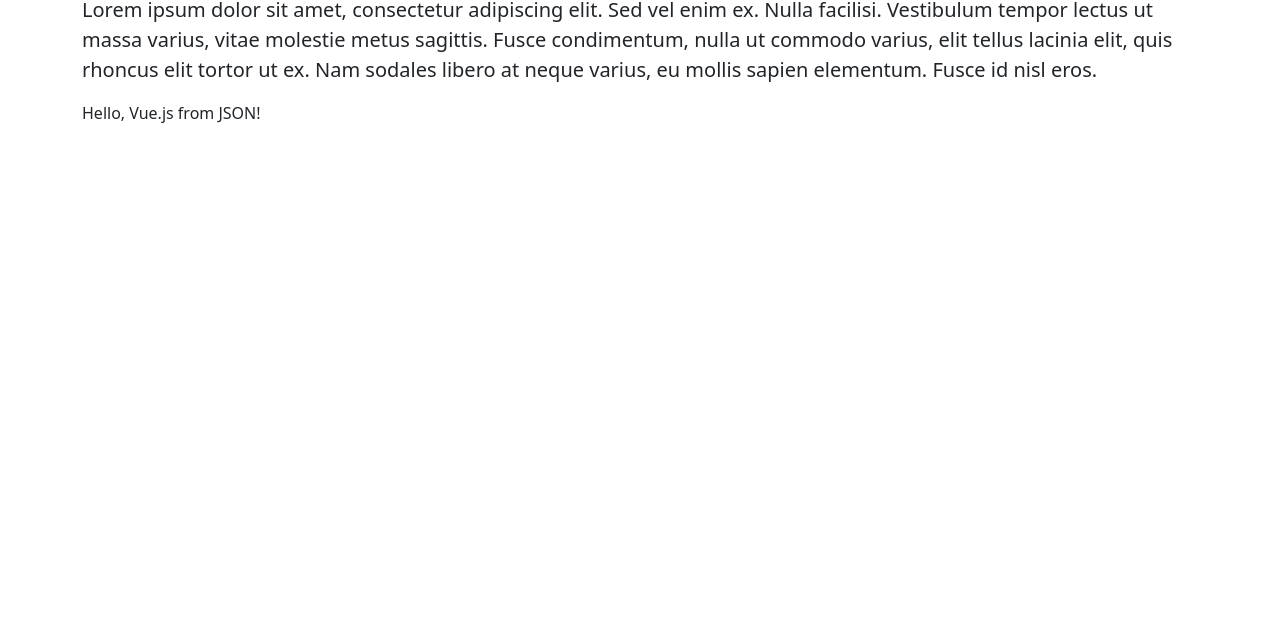
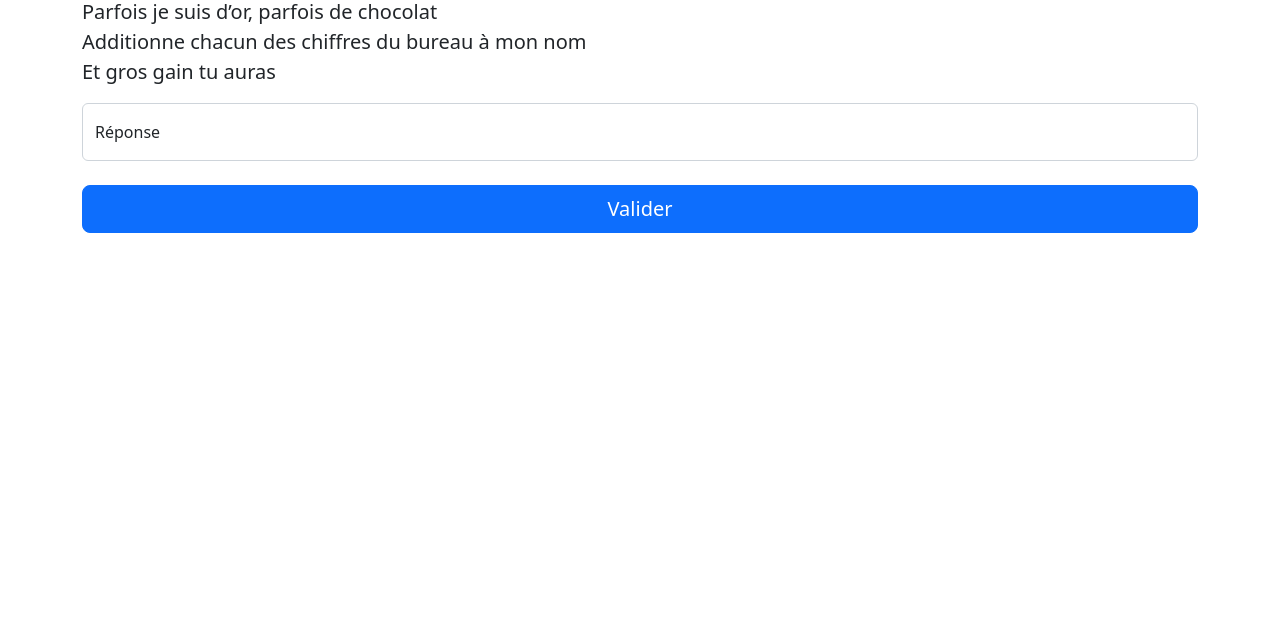
Before and after one commit to jproject-fr/photomontage, a website: page index.html in a window 1280 px wide. Shown: the part 165-800 px from the top of the page. Drawn offline with nearby package versions, Linux system fonts and the light colour scheme.

Commit message:
Add logic for questions

```diff
--- a/data/1.json
+++ b/data/1.json
@@ -1,3 +1,12 @@
 {
-  "message": "Hello, Vue.js from JSON!"
+  "items": [
+    {
+      "question": "Parfois je suis d’or, parfois de chocolat<br>Additionne chacun des chiffres du bureau à mon nom<br>Et gros gain tu auras",
+      "answer": "12"
+    },
+    {
+      "question": "Question 2",
+      "answer": "2"
+    }
+  ]
 }
--- a/index.html
+++ b/index.html
@@ -36,11 +36,21 @@
     </nav>
 
     <div class="container my-5" id="app">
-      <h1>Objectif</h1>
-      <p class="lead">Lorem ipsum dolor sit amet, consectetur adipiscing elit. Sed vel enim ex. Nulla facilisi. Vestibulum tempor lectus ut massa varius, vitae molestie metus sagittis. Fusce condimentum, nulla ut commodo varius, elit tellus lacinia elit, quis rhoncus elit tortor ut ex. Nam sodales libero at neque varius, eu mollis sapien elementum. Fusce id nisl eros.</p>
-      <div>
-        <p>{{ message }}</p>
+      <h3 class="mb-4">Enigme</h3>
+      <p v-html="question" class="lead"></p>
+      <div v-if="showError" class="alert alert-danger" role="alert">
+        Votre réponse est incorrecte.
       </div>
+      <form @submit.prevent="submitAnswer">
+        <div class="form-floating">
+            <input type="text" class="form-control" id="answer" v-model="givenAnswer" placeholder="réponse">
+            <label for="answer">Réponse</label>
+        </div>
+        <div class="mt-4">
+            <button class="w-100 btn btn-lg btn-primary" type="submit">Valider</button>
+        </div>
+      </form>
+
     </div>
 
     <!-- Vue.js CDN -->
@@ -52,16 +62,46 @@
         const app = Vue.createApp({
             data() {
                 return {
-                    message: ''
+                    step: 0,
+                    showError: false,
+                    items: [],
+                    question: '',
+                    answer: '',
+                    givenAnswer: '',
                 }
             },
-            created() {
-                fetch('data/1.json')
-                    .then(response => response.json())
-                    .then(data => {
-                        this.message = data.message
-                    })
+            mounted() {
+                this.loadJsonData();
+            },
+            methods: {
+                loadJsonData() {
+                     fetch('data/1.json')
+                        .then(response => response.json())
+                        .then(data => {
+                            this.items = data.items
+                        })
+                        .then(display => {
+                            this.displayNextQuestion()
+                        })
+                },
+                submitAnswer() {
+                    if (this.givenAnswer.includes(this.answer)) {
+                        this.displayNextQuestion()
+                    }
+                    else {
+                        this.showError = true
+                        setTimeout(() => {
+                            this.showError = false
+                        }, 3000)
+                    }
+                },
+                displayNextQuestion() {
+                    this.step++
+                    this.question = this.items[this.step-1].question.replace(/\n/g, '<br>'),
+                    this.answer = this.items[this.step-1].answer.replace(/\n/g, '<br>')
+                    this.givenAnswer = ''
                 }
+            }
         })
         app.mount('#app')
     </script>
```
